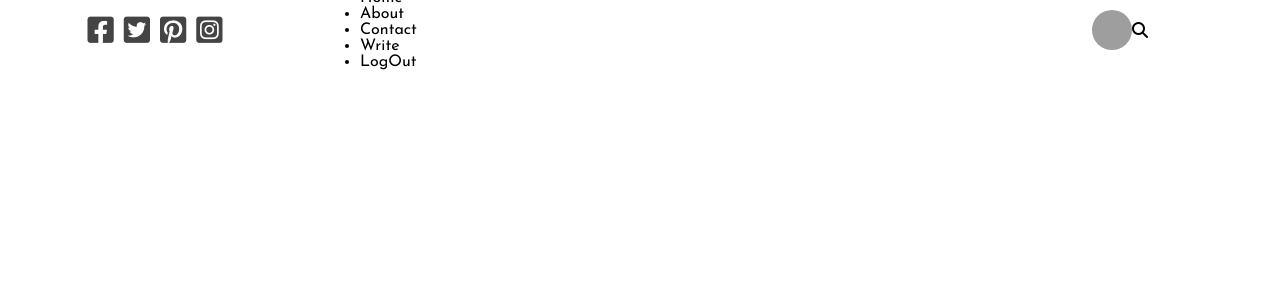
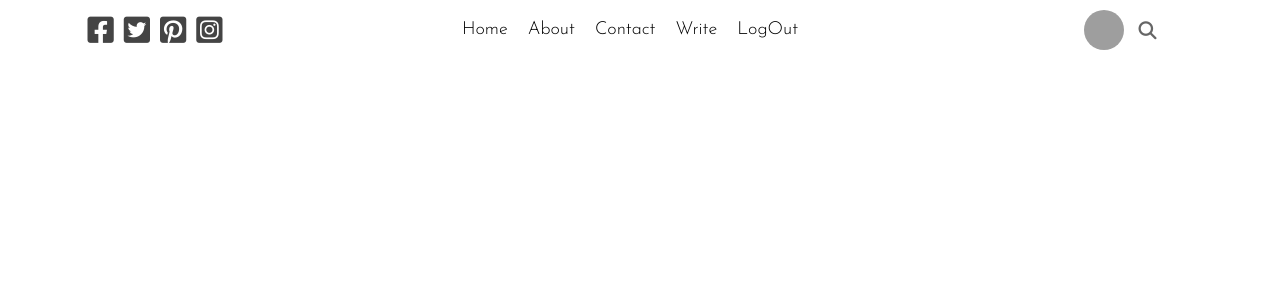
Before and after one commit to najrul04/Ilaria, a React (Create React App) app: page / in a window 1280 px wide. Shown: the top 300 px of the page. Built offline with nearby package versions, Linux system fonts and the light colour scheme; grey boxes are pictures that could not be loaded.

Commit message:
top_part_progressing1

```diff
--- a/src/topBar/TopBar.css
+++ b/src/topBar/TopBar.css
@@ -38,3 +38,26 @@
     border-radius: 50%;
     object-fit: cover;
 }
+.topList{
+    display: flex;
+    justify-content: center;
+    margin: 0;
+    padding: 0;
+    list-style: none;
+}
+
+.topListItem{
+
+    margin-right: 20px;
+    font-size: 18px;
+    font-weight: 300;
+    cursor: pointer;
+
+}
+
+.topSearchIcon{
+    font-size: 18px;
+    color: #666;
+    cursor: pointer;
+    margin-left: 15px;
+}
```
Also changed, not shown: src/header/Header.css (added), src/header/Header.jsx (added).
